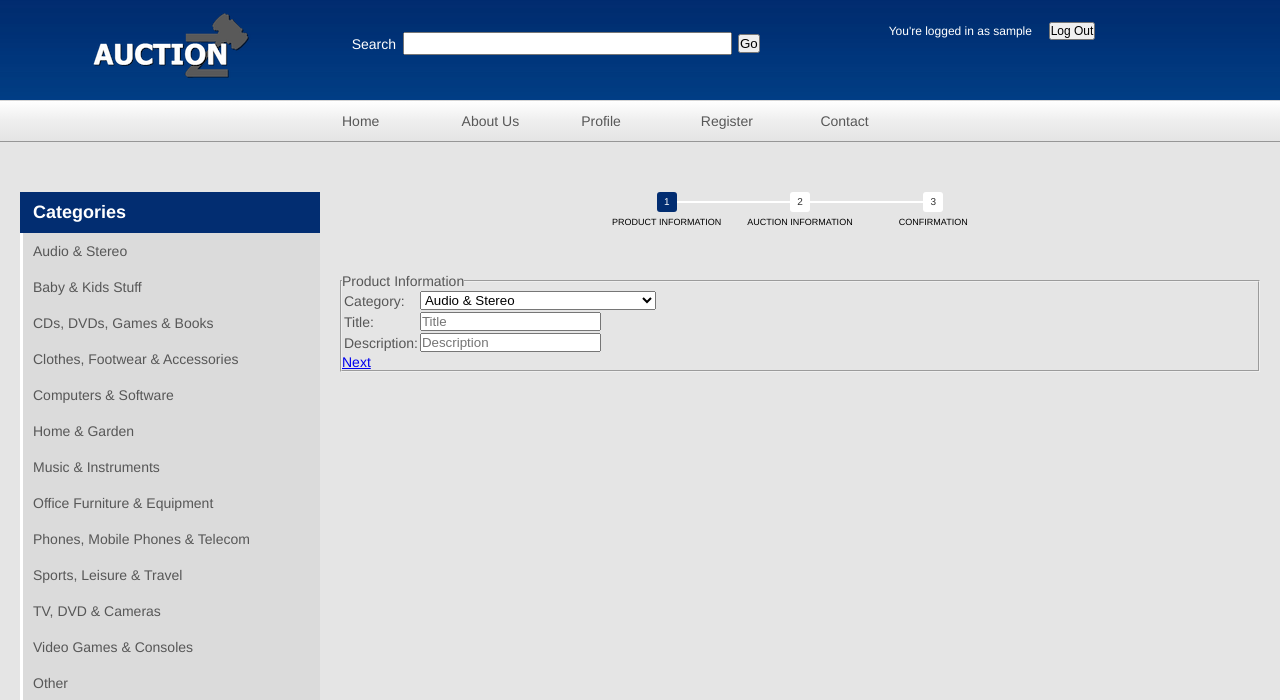
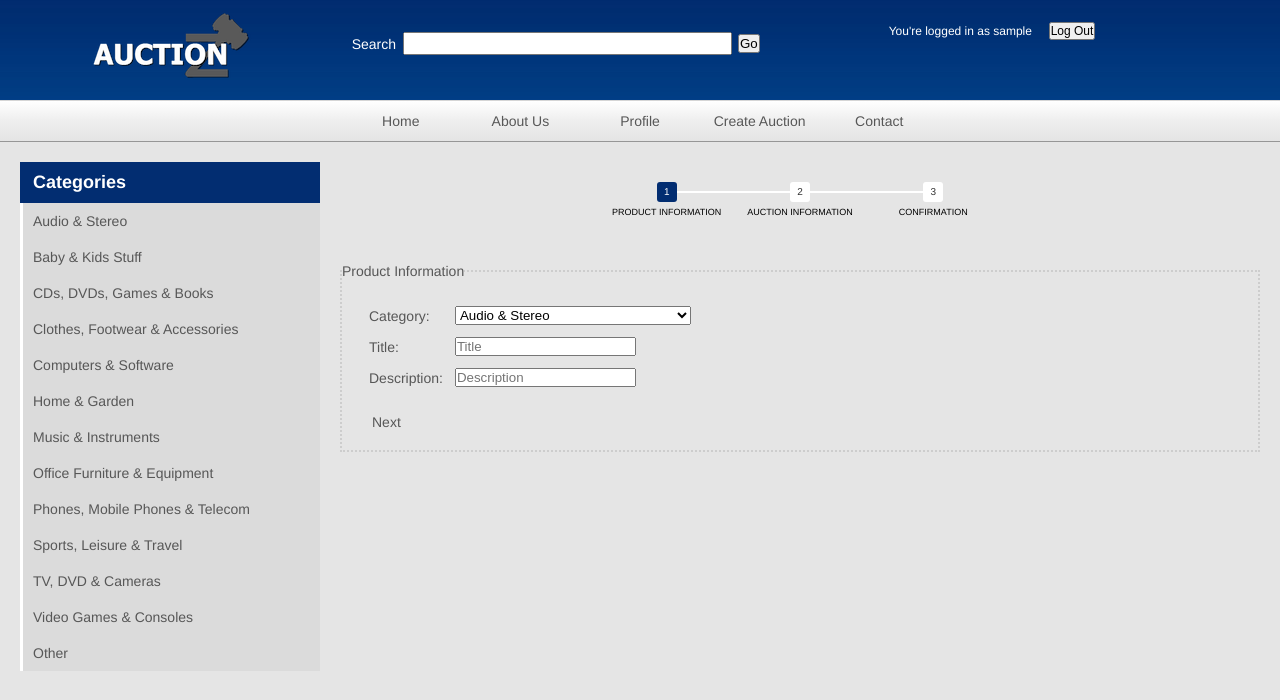
Before and after one commit to matheusgsb/auctions, a Django app: page /create_auction/ in a window 1280 px wide. Shown: the top 700 px of the page. Run offline with Django 3.2, Linux system fonts and the light colour scheme; the visitor is signed in with stand-in values (Sample User, id 1).

Commit message:
create_auction and search

```diff
--- a/auctions/static/css/create_auction.css
+++ b/auctions/static/css/create_auction.css
@@ -6,7 +6,8 @@
 /*form styles*/
 #progressbar {
 	width: 400px;
-	margin: 50px auto;
+	margin: 0px auto 20px auto;
+    padding-top: 20px;
 	text-align: center;
 	position: relative;
 }
@@ -59,3 +60,18 @@
 	background: #022D71;
 	color: white;
 }
+
+#product_info, #auction_info, #confirmation {
+    padding-bottom: 20px;
+    border: 2px dotted #CDCDCD;
+}
+
+#auction_form a, #auction_form a:visited, #auction_form a:active {
+    text-decoration: none;
+    color: #575757;
+    padding-left: 30px;
+}
+
+#auction_form a:hover {
+    color: #022D71;
+}
--- a/auctions/static/css/style.css
+++ b/auctions/static/css/style.css
@@ -178,3 +178,11 @@ div.out a:hover {
     margin: 5px;
     padding: 2px;
 }
+
+.table-form {
+    padding: 20px;
+}
+
+.table-form td {
+    padding: 5px;
+}
--- a/auctions/templates/base.html
+++ b/auctions/templates/base.html
@@ -58,11 +58,16 @@
 		<div id="navbar">
 			<table width="600" border="0" style="padding-top: 5px; font-size:14px;" class="center">
 				<tr height="25" >
-					<td width="70"><a href="/home/">Home</a</td>
-					<td width="70"><a href="/about/">About Us</a</td>
-					<td width="70"><a href="/profile/">Profile</a</td>
-					<td width="70"><a href="/register/">Register</a</td>
-					<td width="70"><a href="/contact/">Contact</a</td>
+					<td width="20%"><center><a href="/home/">Home</a></center></td>
+					<td width="20%"><center><a href="/about/">About Us</a></center></td>
+                        {% if user.is_authenticated %}
+                            <td width="20%"><center><a href="/profile/">Profile</a></center></td>
+                            <td width="20%"><center><a href="/create_auction/">Create Auction</a></center></td>
+                        {% else %}
+                            <td width="20%"><center><a href="/login/">Login</a></center></td>
+                            <td width="20%"><center><a href="/register/">Register</a></center></td>
+                        {% endif %}
+					<td width="20%"><center><a href="/contact/">Contact</a></center></td>
 				</tr>
 			</table>
 		</div>
--- a/auctions/templates/create_auction.html
+++ b/auctions/templates/create_auction.html
@@ -19,7 +19,7 @@
 	{% csrf_token %}
 	<fieldset id="product_info">
 		<legend>Product Information</legend>
-		<table>
+		<table class="table-form">
 			<tr>
 				<td>Category:
 				</td>
@@ -44,7 +44,7 @@
 	</fieldset>
 	<fieldset id="auction_info" style="display:none">
 		<legend>Auction Information</legend>
-		<table>
+		<table class="table-form">
 	       <tr>
 	         <td>Type:
 	         </td>
@@ -70,7 +70,7 @@
 	</fieldset>
 	<fieldset id="confirmation" style="display:none">
 		<legend>Confirmation</legend>
-		<table>
+		<table class="table-form">
 			<tr>
 				<td>Product Category:
 				</td>
--- a/core/views.py
+++ b/core/views.py
@@ -30,6 +30,7 @@ def search(request):
     auctions = Auction.objects.filter()
     auctions = [auction for auction in auctions if request.POST["term"].lower() in auction.product.title.lower()]
     c['auctions'] = auctions
+    c['term'] = request.POST["term"]
     return render_to_response('search.html', c)
 
 def login(request):
```
Also changed, not shown: auctions/templates/404.html (added, +7 -0 lines), auctions/templates/500.html (added, +7 -0 lines), auctions/templates/search.html (+43 -1 lines).
